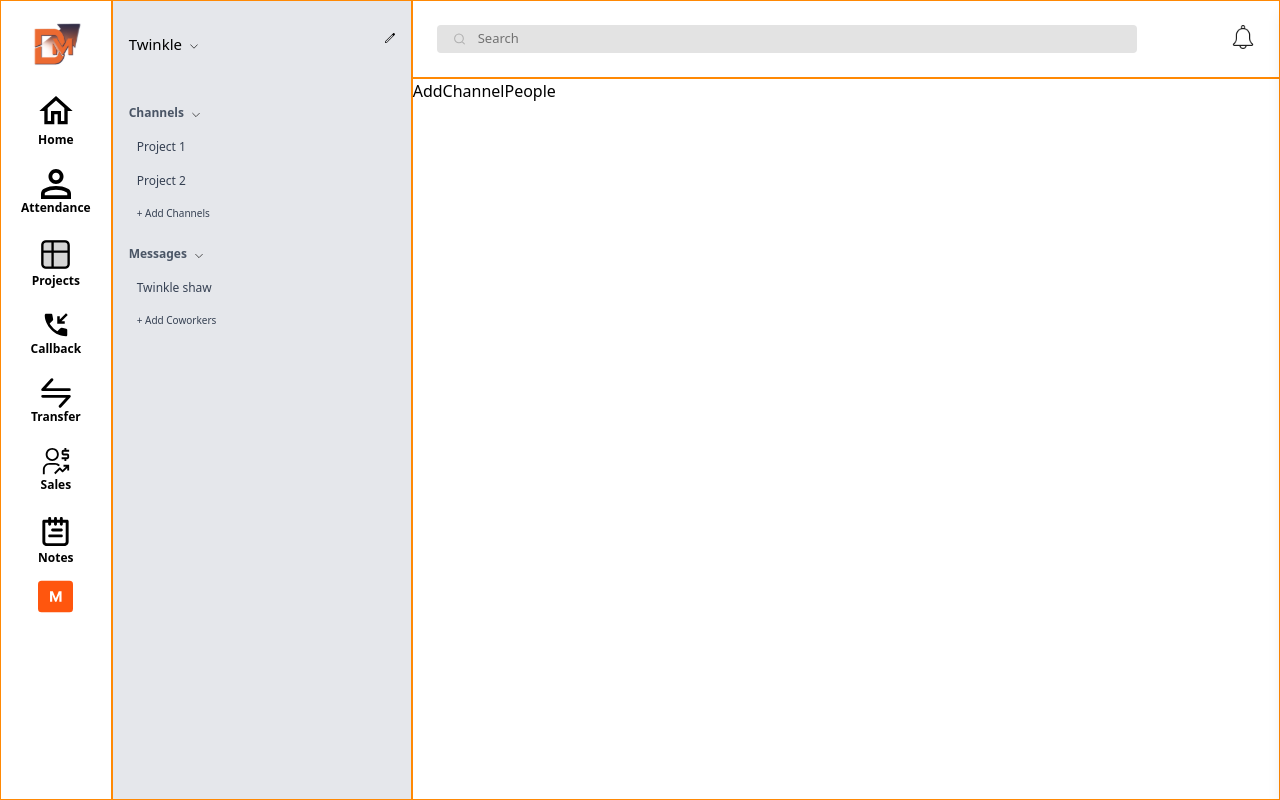
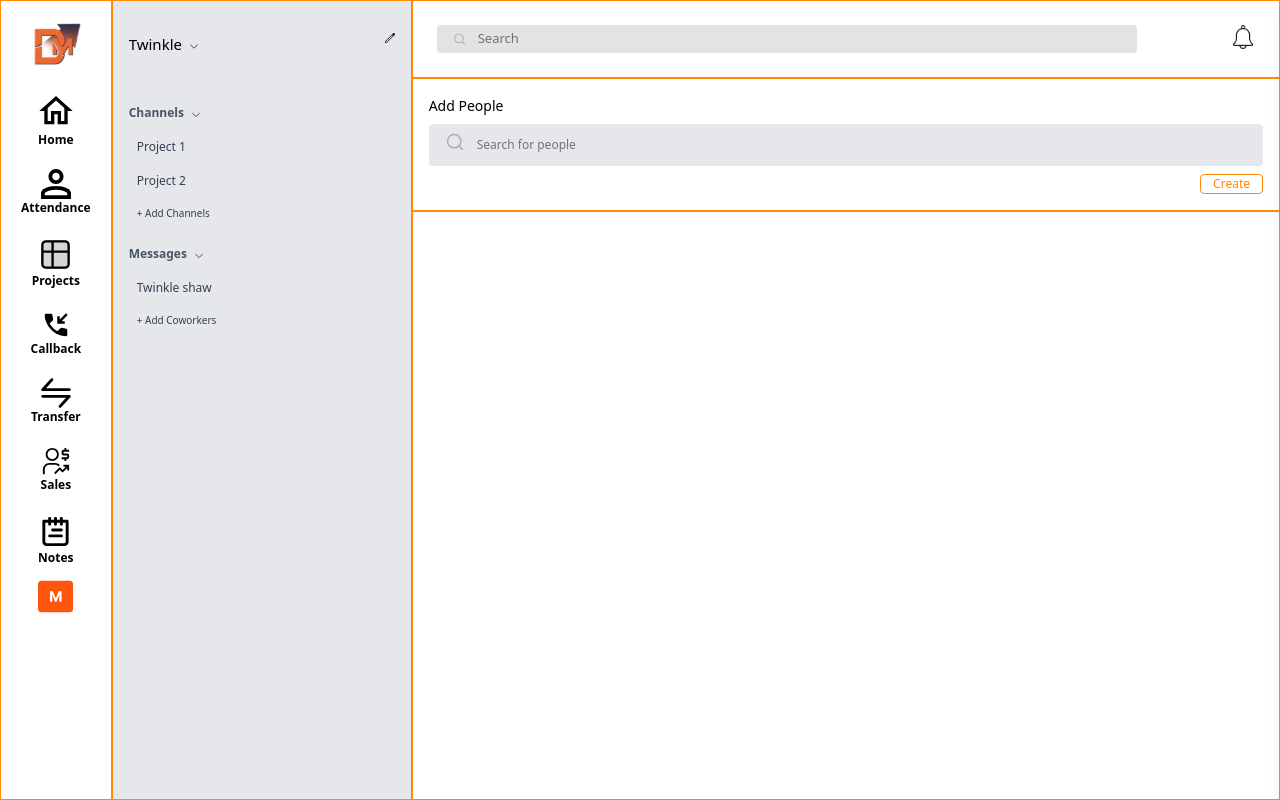
Before and after one commit to Digitalmitro/newCRMEmployees, a React (Vite) app: page /addpeople-channel in a window 1280 px wide. Built offline with nearby package versions, Linux system fonts and the light colour scheme; sample sign-in values are in the browser's storage.

Commit message:
added notification and channel ui

```diff
--- a/src/desktop/Components/search/Searchbar.jsx
+++ b/src/desktop/Components/search/Searchbar.jsx
@@ -7,7 +7,6 @@ function Searchbar() {
   const [isSidebarOpen, setIsSidebarOpen] = useState(false); // Sidebar state
 
   const toggleSidebar = () => {
-    console.log("Notification icon clicked!");
     setIsSidebarOpen((prev) => !prev);
   };
 
--- a/src/desktop/pages/AddChannelPeople.jsx
+++ b/src/desktop/pages/AddChannelPeople.jsx
@@ -1,8 +1,110 @@
+
+import { useState } from "react";
+import search from "../../assets/desktop/search.svg";
+import { IoIosClose } from "react-icons/io";
+import { useNavigate } from "react-router-dom";
+const dummyPeople = [
+  "Twinkle Shaw",
+  "Soumen Maity",
+  "Moni Shaw",
+  "Sriti",
+  "Sunit",
+  "Sagar",
+  "Sayani"
+];
+
+const handlePeople=()=>{
+  const navigate=useNavigate()
+}
 
 function AddChannelPeople() {
+  const [searchTerm, setSearchTerm] = useState("");
+  const [selectedPeople, setSelectedPeople] = useState([]);
+  const [filteredPeople, setFilteredPeople] = useState(dummyPeople);
+  const [showDropdown, setShowDropdown] = useState(false);
+
+  const handleInputChange = (e) => {
+    const value = e.target.value;
+    setSearchTerm(value);
+    setFilteredPeople(
+      dummyPeople.filter((person) =>
+        person.toLowerCase().includes(value.toLowerCase())
+      )
+    );
+    setShowDropdown(value.length > 0);
+  };
+
+  const handleSelectPerson = (person) => {
+    if (!selectedPeople.includes(person)) {
+      setSelectedPeople([...selectedPeople, person]);
+    }
+    setSearchTerm(""); // Clear search field after selection
+    setShowDropdown(false);
+  };
+
+  const removePerson = (person) => {
+    setSelectedPeople(selectedPeople.filter((p) => p !== person));
+  };
+
   return (
-    <div>AddChannelPeople</div>
-  )
+    <div className="relative w-full border-b-2 border-orange-400 p-4 space-y-2">
+      <h2 className="text-[14px] font-medium">Add People</h2>
+
+      {/* Search Box */}
+      <div className="relative bg-gray-200 rounded flex gap-2 px-4 py-2">
+        <img src={search} alt="Search" className="w-5 h-5" />
+        <input
+          type="text"
+          placeholder="Search for people"
+          value={searchTerm}
+          onChange={handleInputChange}
+          className=" outline-none w-full  text-[12px] p-1"
+        />
+      </div>
+
+      {/* Dropdown for Suggestions */}
+      {showDropdown && filteredPeople.length > 0 && (
+        <div className="absolute top-full left-0 w-full bg-white border border-gray-300 rounded shadow-md mt-1 z-10">
+          {filteredPeople.map((person, index) => (
+            <div
+              key={index}
+              className="p-2 cursor-pointer hover:bg-gray-100"
+              onClick={() => handleSelectPerson(person)}
+            >
+              {person}
+            </div>
+          ))}
+        </div>
+      )}
+
+      {/* Selected People */}
+      {selectedPeople.length > 0 && (
+        <div className="mt-3 flex flex-wrap gap-2">
+          {selectedPeople.map((person, index) => (
+            <div
+              key={index}
+              className="bg-orange-200 text-orange-800 px-2 py-1 rounded flex items-center"
+            >
+              {person}
+              <button
+                onClick={() => removePerson(person)}
+                className="ml-2 text-red-600 hover:text-red-800"
+              >
+                <IoIosClose  size={25}/>
+              </button>
+            </div>
+          ))}
+        </div>
+      )}
+
+      {/* Create Button */}
+      <div className="flex justify-end">
+      <button className="text-[12px] text-orange-400 border border-orange-400 rounded px-3 cursor-pointer" onClick={handlePeople}>
+        Create
+      </button>
+      </div>
+    </div>
+  );
 }
 
-export default AddChannelPeople
+export default AddChannelPeople;
```
